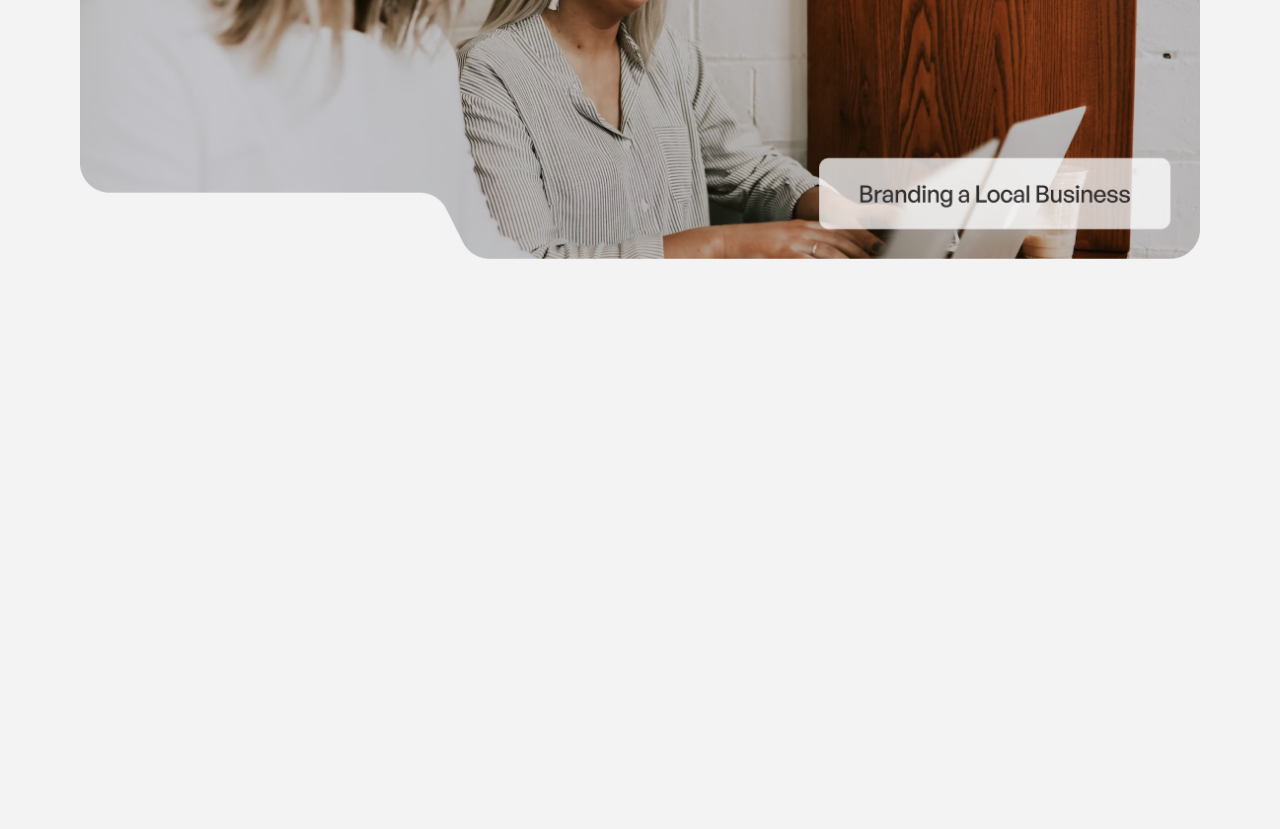
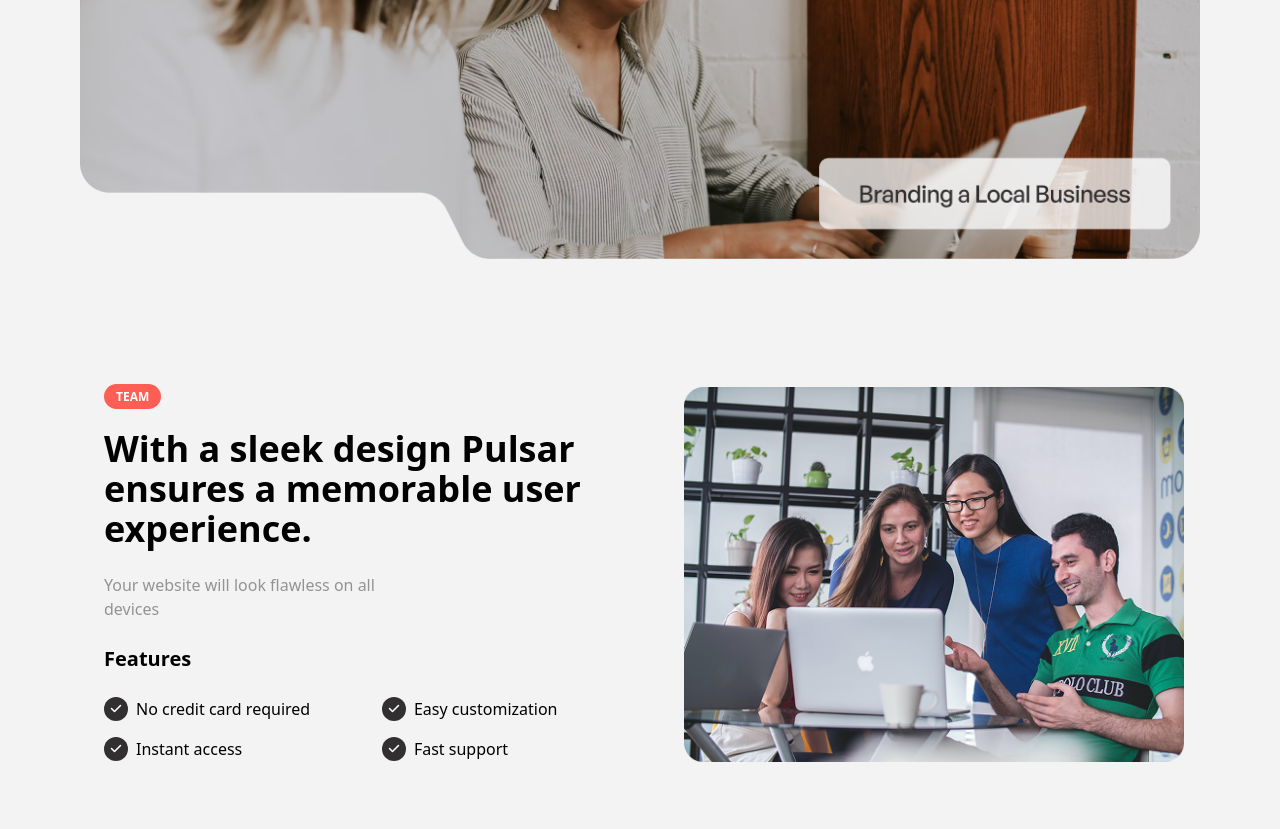
Before and after one commit to eman-2001-fep/CreaNova_website_tailwindcss, a website: page dist/index.html in a window 1280 px wide. Shown: the part 6951-7780 px from the top of the page. Before the commit the page ends 7294 px from the top, so only its background shows below. Drawn offline with Linux system fonts and the light colour scheme; a web font is replaced by a local one.

Commit message:
add another features section

```diff
--- a/dist/index.html
+++ b/dist/index.html
@@ -311,6 +311,44 @@
   </div>
 </section>
 
+<section class="px-4 py-16">
+  <div class="flex flex-wrap md:flex-nowrap items-center gap-8">
+    <!-- Left Side (Text Content) -->
+    <div class="space-y-6 px-2">
+      <span class="bg-[#FE5E54] text-white text-xs font-bold px-3 py-1 rounded-full">TEAM</span>
+      <h2 class="text-4xl font-bold">
+        With a sleek design Pulsar ensures a memorable user experience.
+      </h2>
+      <p class="text-[#939394] w-80">Your website will look flawless on all devices</p>
+      <h2 class="text-xl font-bold">Features</h2>
+      <ul class="grid grid-cols-2 gap-4 list-none">
+        <li class="flex items-center gap-2">
+          <i class="fa-solid fa-check text-xs text-white bg-[#312F2F] rounded-full w-4 h-4 p-3 flex justify-center items-center"></i>
+          No credit card required
+        </li>
+        <li class="flex items-center gap-2">
+          <i class="fa-solid fa-check text-xs text-white bg-[#312F2F] rounded-full w-4 h-4 p-3 flex justify-center items-center"></i>
+          Easy customization
+        </li>
+        <li class="flex items-center gap-2">
+          <i class="fa-solid fa-check text-xs text-white bg-[#312F2F] rounded-full w-4 h-4 p-3 flex justify-center items-center"></i>
+          Instant access
+        </li>
+        <li class="flex items-center gap-2">
+          <i class="fa-solid fa-check text-xs text-white bg-[#312F2F] rounded-full w-4 h-4 p-3 flex justify-center items-center"></i>
+          Fast support
+        </li>
+      </ul>
+    </div>
+
+    <!-- Right Side (Image) -->
+    <div class="w-full">
+      <img src="images/image 5.png" alt="Feature Image" class="max-w-full h-auto">
+    </div>
+  </div>
+</section>
+
+
 
 
 
```
Also changed, not shown: dist/images/image 5.png (added), dist/style.css.
